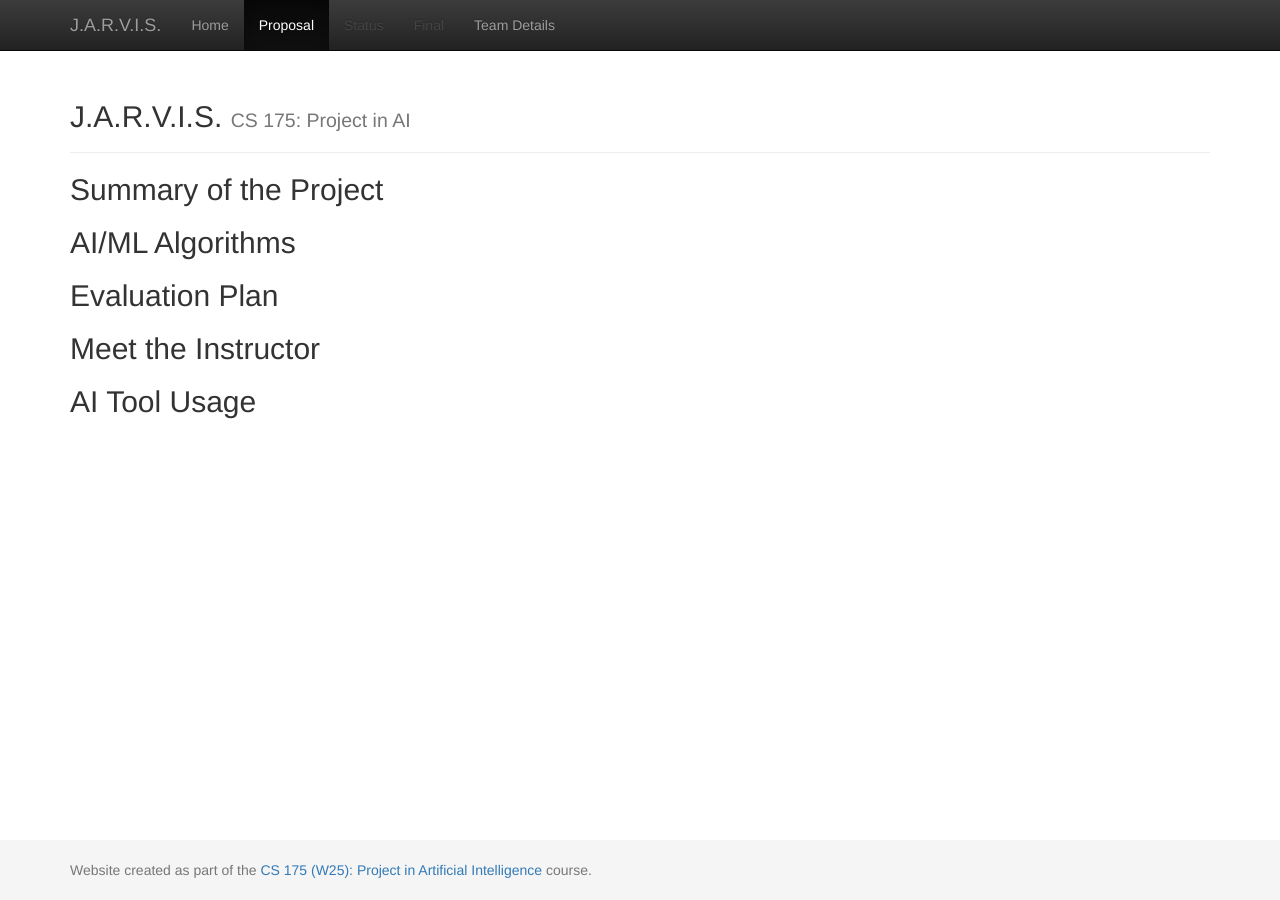
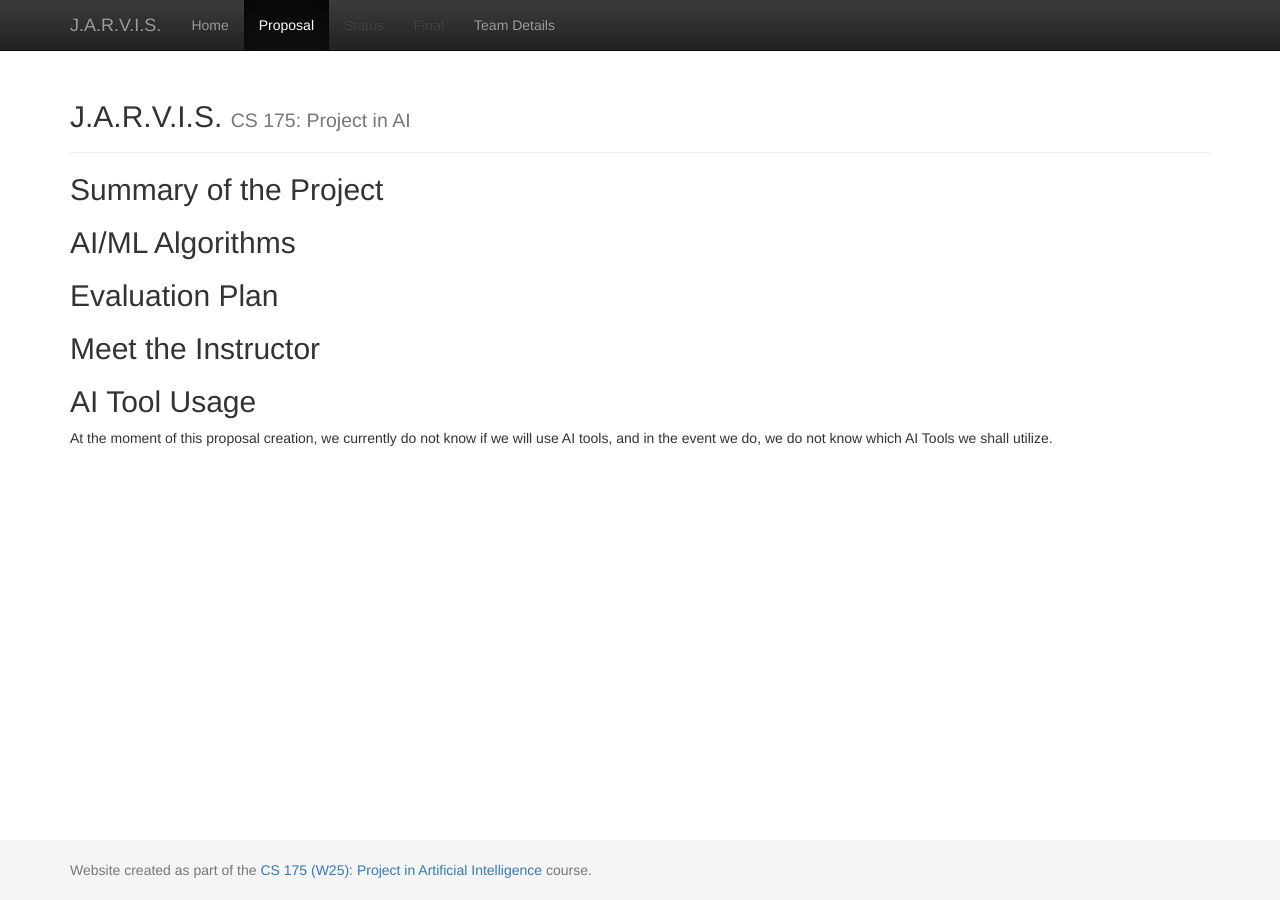
Before and after one commit to avinashduggal/TowerRunners, a Jekyll site: the page built from docs/proposal.md, in a window 1280 px wide. Built offline with Jekyll 4.4.1, drawn with Linux system fonts in a browser that asks for light colours.

Commit message:
Update proposal.md

```diff
--- a/docs/proposal.md
+++ b/docs/proposal.md
@@ -16,3 +16,4 @@ title: Proposal
 
 
 ## AI Tool Usage
+At the moment of this proposal creation, we currently do not know if we will use AI tools, and in the event we do, we do not know which AI Tools we shall utilize.
```
